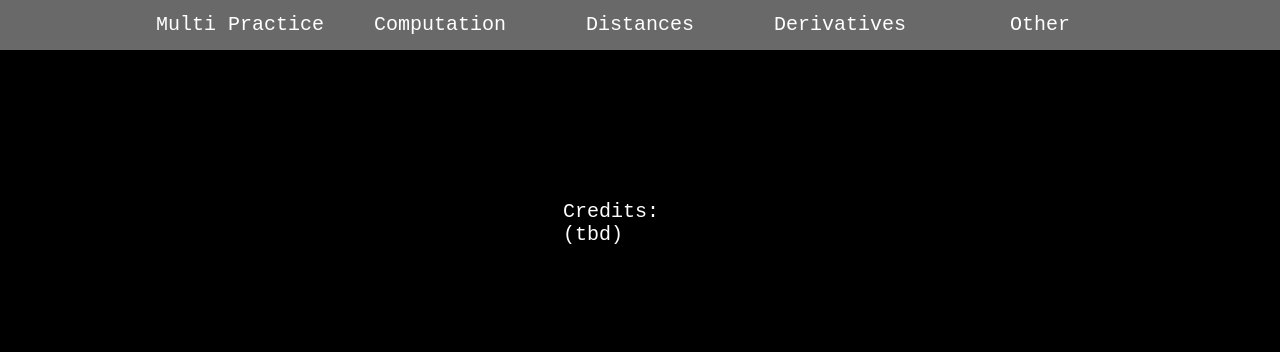
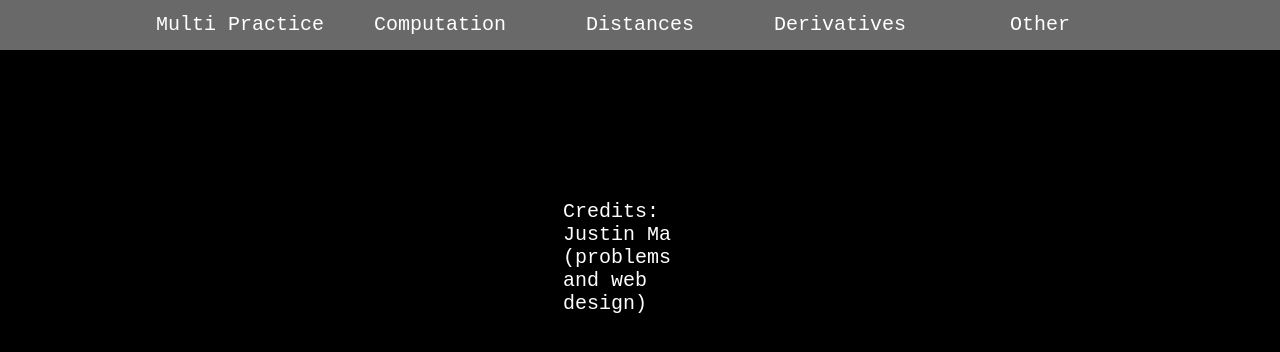
Before and after one commit to bltnppcnt/practice, a plain HTML site: page about.html in a window 1280 px wide. Drawn offline with Linux system fonts and the light colour scheme.

Commit message:
Update about.html

```diff
--- a/about.html
+++ b/about.html
@@ -7,6 +7,6 @@
 </head>
 <body>
     <div id="nav-bar"></div>
-    <div id="about">Credits: (tbd)</div>
+    <div id="about">Credits: Justin Ma (problems and web design)</div>
 </body>
 </html>
```
